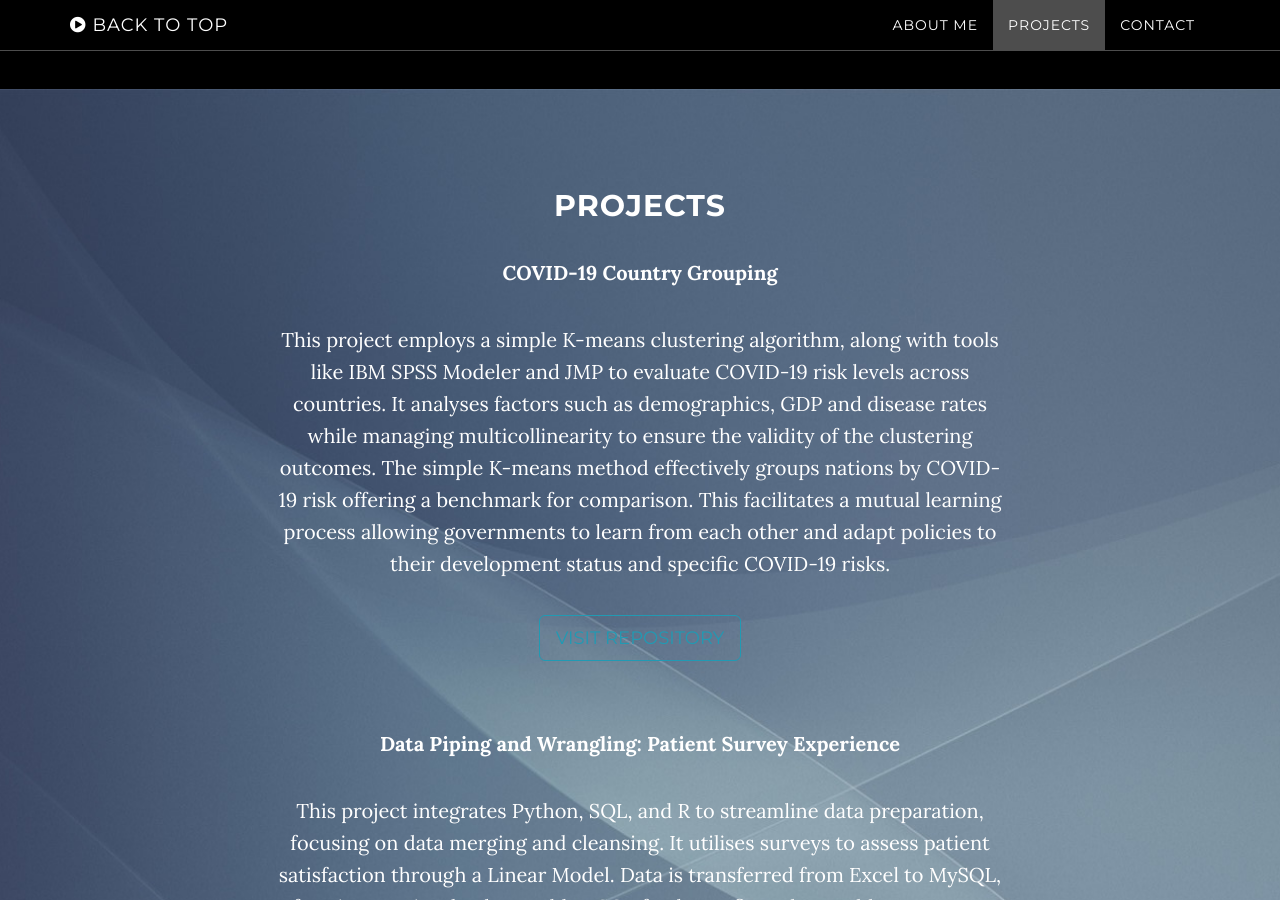
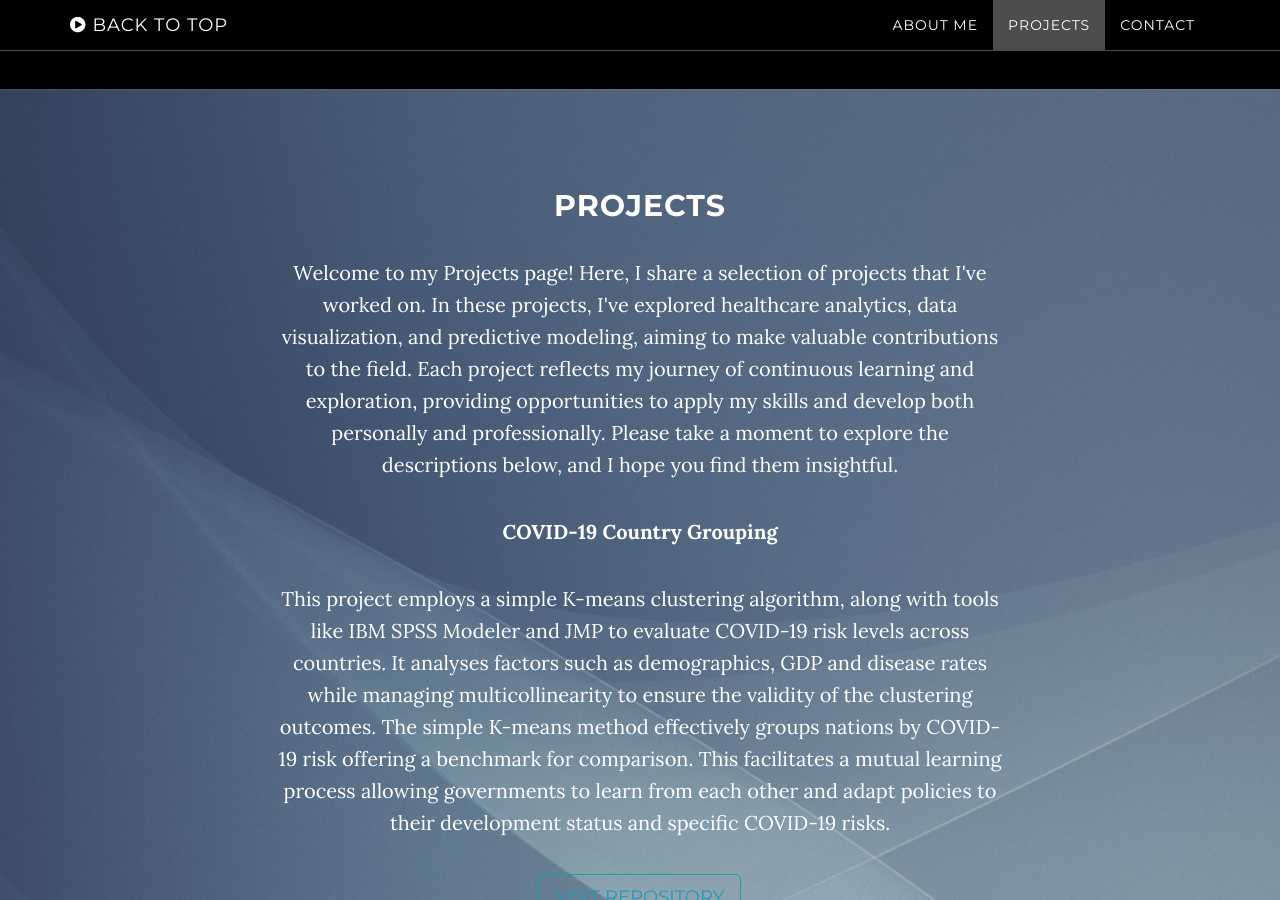
Before and after one commit to Md-Khid/Md-Khid, a Jekyll site: the page built from index.html, in a window 1280 px wide and 900 px high, scrolled down 1890 px. Built offline with Jekyll 4.4.1, drawn with Linux system fonts in a browser that asks for light colours.

Commit message:
Update download.html

```diff
--- a/_includes/download.html
+++ b/_includes/download.html
@@ -15,6 +15,11 @@
         <div class="container">
           <div class="col-lg-8 col-lg-offset-2">
             <h2>Projects</h2>
+            <p>Welcome to my Projects page! Here, I share a selection of projects that I've worked on. In these projects,
+              I've explored healthcare analytics, data visualization, and predictive modeling, aiming to make valuable
+              contributions to the field. Each project reflects my journey of continuous learning and exploration,
+              providing opportunities to apply my skills and develop both personally and professionally. Please take a moment
+              to explore the descriptions below, and I hope you find them insightful.</p>
             <p style="font-size: 20px;"><strong>COVID-19 Country Grouping</strong></p>
             <p>This project employs a simple K-means clustering algorithm, along with tools like IBM SPSS Modeler and JMP
               to evaluate COVID-19 risk levels across countries. It analyses factors such as demographics, GDP and disease
```
